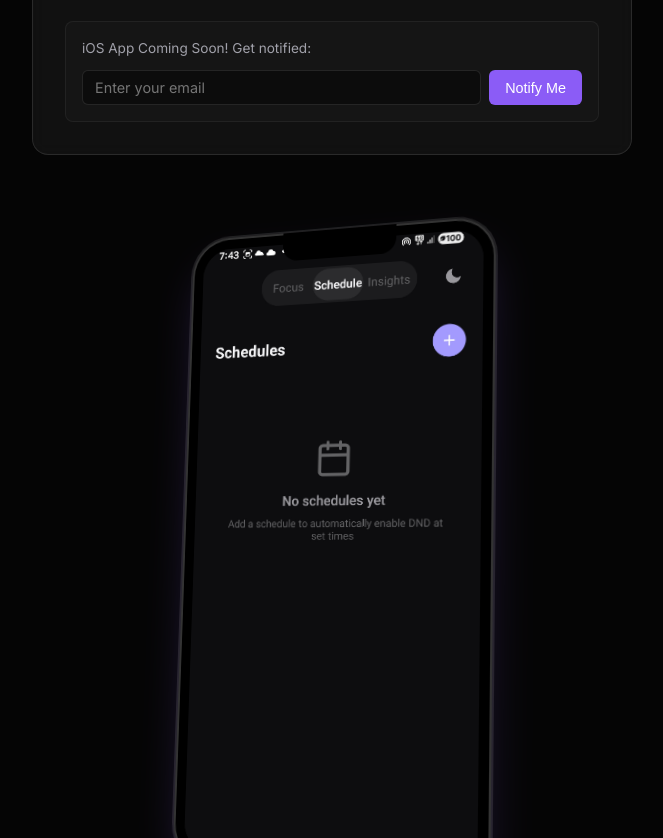
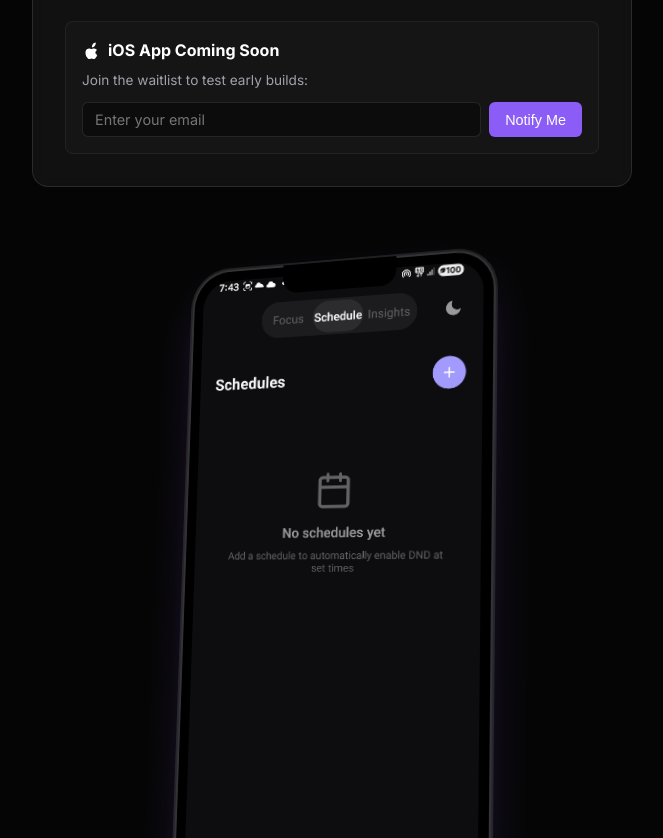
Before and after one commit to DewasX/silence-timer-landing, a website built with Vite: page index.html in a window 1280 px wide. Shown: the part 965-1803 px from the top of the page, without its empty margins (8-671 px from the left). Built offline with nearby package versions, Linux system fonts and the light colour scheme.

Commit message:
Polish iOS waitlist header with Apple logo

```diff
--- a/index.html
+++ b/index.html
@@ -44,7 +44,11 @@
                 </a>
                 <div class="ios-capture-container">
                   <form id="ios-form" class="email-form" action="https://formspree.io/f/mjganeye" method="POST">
-                    <p class="form-text">iOS App Coming Soon! Get notified:</p>
+                    <div class="ios-header">
+                      <svg viewBox="0 0 24 24" fill="currentColor" class="icon ios-icon"><path d="M17.523 15.3414c-.012 2.859 2.531 3.829 2.541 3.834-.029.076-.402 1.34-1.298 2.65-.806 1.184-1.644 2.368-2.934 2.39-1.261.025-1.65-.74-3.078-.74-1.428 0-1.874.717-3.098.766-1.28.05-2.222-1.258-3.033-2.428-1.625-2.355-2.87-6.643-1.205-9.52.822-1.417 2.29-2.308 3.899-2.33 1.254-.025 2.455.836 3.193.836.738 0 2.195-.989 3.69-.844 1.58.118 3.012.782 3.935 2.124-3.327 2.053-2.617 6.439.387 7.262M14.73 3.633a6.85 6.85 0 0 0-1.558 4.908c1.373.056 3.076-.803 3.999-2.148.868-1.268 1.488-2.909 1.155-4.432-1.251.054-2.893.9-3.596 1.672"/></svg>
+                      <span class="ios-title">iOS App Coming Soon</span>
+                    </div>
+                    <p class="form-text">Join the waitlist to test early builds:</p>
                     <div class="input-group">
                       <input type="email" id="ios-email" name="email" placeholder="Enter your email" required />
                       <button type="submit" class="btn btn-primary submit-btn">Notify Me</button>
--- a/style.css
+++ b/style.css
@@ -259,6 +259,25 @@ h1 {
   animation: fadeIn 0.3s ease-out;
 }
 
+.ios-header {
+  display: flex;
+  align-items: center;
+  gap: 0.5rem;
+  margin-bottom: 0.5rem;
+}
+
+.ios-icon {
+  width: 18px;
+  height: 18px;
+  color: white;
+}
+
+.ios-title {
+  color: white;
+  font-weight: 700;
+  font-size: 1rem;
+}
+
 .form-text {
   font-size: 0.85rem !important;
   color: var(--text-secondary);
```
